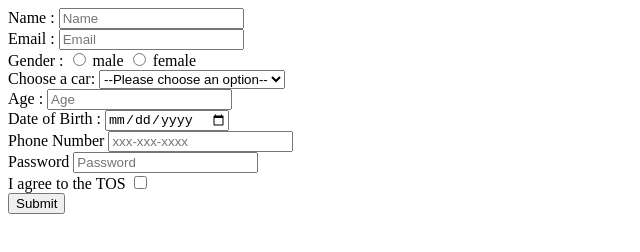
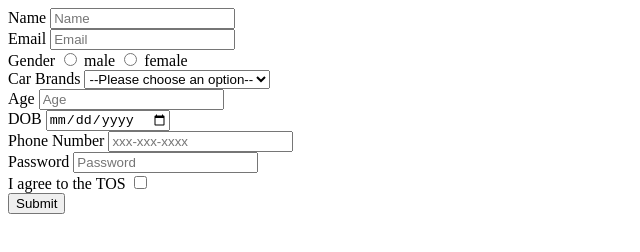
Before and after one commit to acciojob/signup-form-car-Rishabhsati, a website: page main.html in a window 1280 px wide. Shown: the whole page, without its empty margins (0-640 px from the left). Drawn offline with Linux system fonts and the light colour scheme.

Commit message:
fix some mistakes

```diff
--- a/main.html
+++ b/main.html
@@ -9,34 +9,34 @@
     <!-- the entire body must be written by student -->
     <script type="text/javascript" src="./script.js"></script>
     <form action="post">
-      <label for="name">Name : </label>
+      <label for="name">Name </label>
       <input type="text" id="name" placeholder="Name" required />
       <br />
-      <label for="email">Email : </label>
+      <label for="email">Email </label>
       <input type="email" id="email" placeholder="Email" required />
       <br />
-      <label for="Gender">Gender : </label>
-      <input type="radio" id="gender_m" value="male" name="Gender" required />
+      <label for="Gender">Gender </label>
+      <input type="radio" id="gender_m" value="male" name="gender" required />
       male
-      <input type="radio" id="gender-f" value="female" name="Gender" required />
+      <input type="radio" id="gender-f" value="female" name="gender" required />
       female
       <br />
-      <label for="cars">Choose a car:</label>
+      <label for="cars">Car Brands</label>
       <select name="cars" id="cars" >
 		<option value="" option value="" disabled selected hidden>--Please choose an option--</option>
-        <option value="BMW">BMW</option>
-        <option value="Audi">Audi</option>
-        <option value="mercedes">Mercedez</option>
+        <option id="cars" value="BMW">BMW</option>
+        <option id="cars" value="Audi">Audi</option>
+        <option id="cars" value="mercedes">Mercedez</option>
       </select>
       <br />
-      <label for="age">Age : </label>
+      <label for="age">Age  </label>
       <input type="number" id="age" placeholder="Age" required />
       <br />
-      <label for="date">Date of Birth : </label>
+      <label for="dob">DOB </label>
       <input type="date" id="dob" required />
       <br />
       <label for="tel">Phone Number</label>
-      <input type="tel" name="tel" id="tel" placeholder="xxx-xxx-xxxx" />
+      <input type="tel" id="tel" placeholder="xxx-xxx-xxxx" />
       <br />
       <label for="password">Password</label>
       <input type="password" id="password" placeholder="Password" required />
@@ -44,7 +44,7 @@
       <label for="checkbox">I agree to the TOS</label>
       <input type="checkbox" id="tos" required />
       <br />
-      <input type="submit" value="Submit" />
+      <input type="submit" id="submit" value="Submit" />
     </form>
   </body>
 </html>
```
